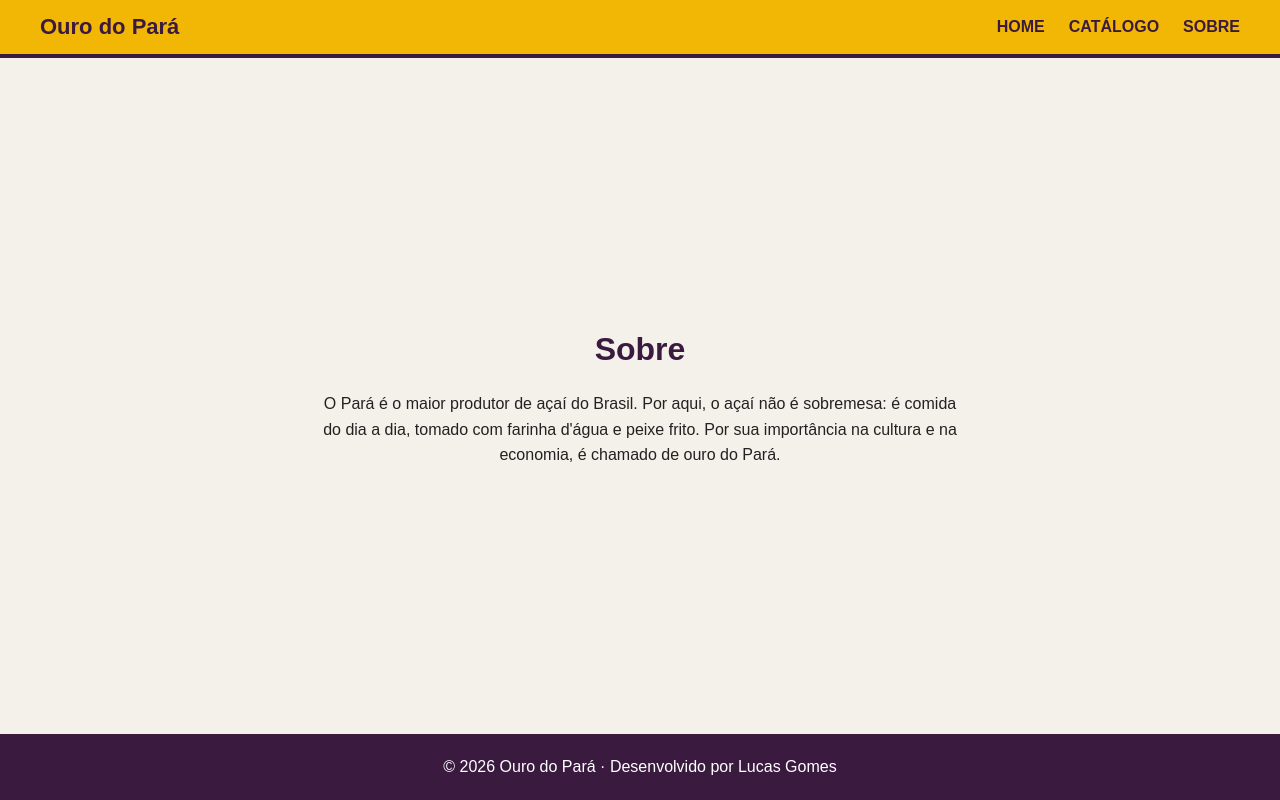
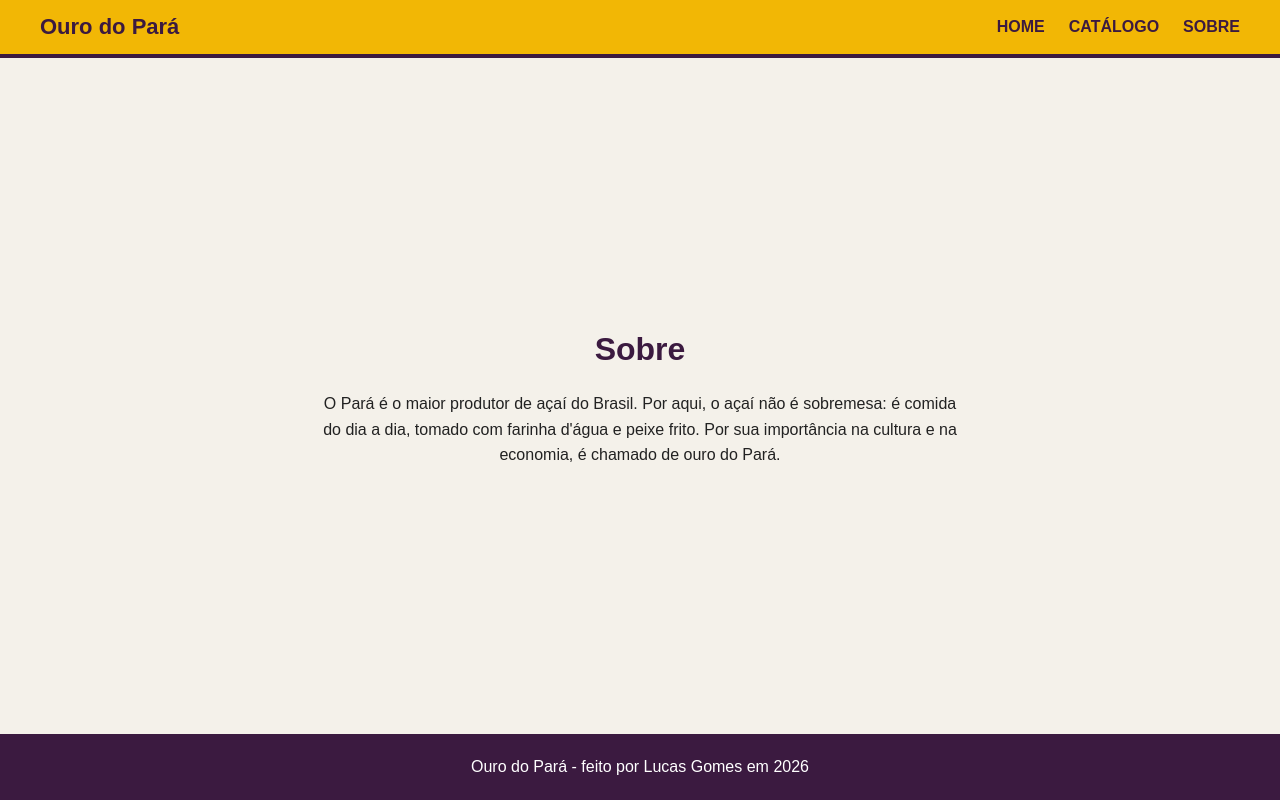
Before and after one commit to lucasqgomes07-commit/ouro-do-para, a JavaScript app: page /sobre in a window 1280 px wide. Built offline with nearby package versions, Linux system fonts and the light colour scheme.

Commit message:
Rodape: novo texto

```diff
--- a/src/components/Rodape/Rodape.js
+++ b/src/components/Rodape/Rodape.js
@@ -3,7 +3,7 @@ import styles from './Rodape.module.css';
 function Rodape() {
   return (
     <footer className={styles.rodape}>
-      <p>© 2026 Ouro do Pará · Desenvolvido por Lucas Gomes</p>
+      <p>Ouro do Pará - feito por Lucas Gomes em 2026</p>
     </footer>
   );
 }
```
